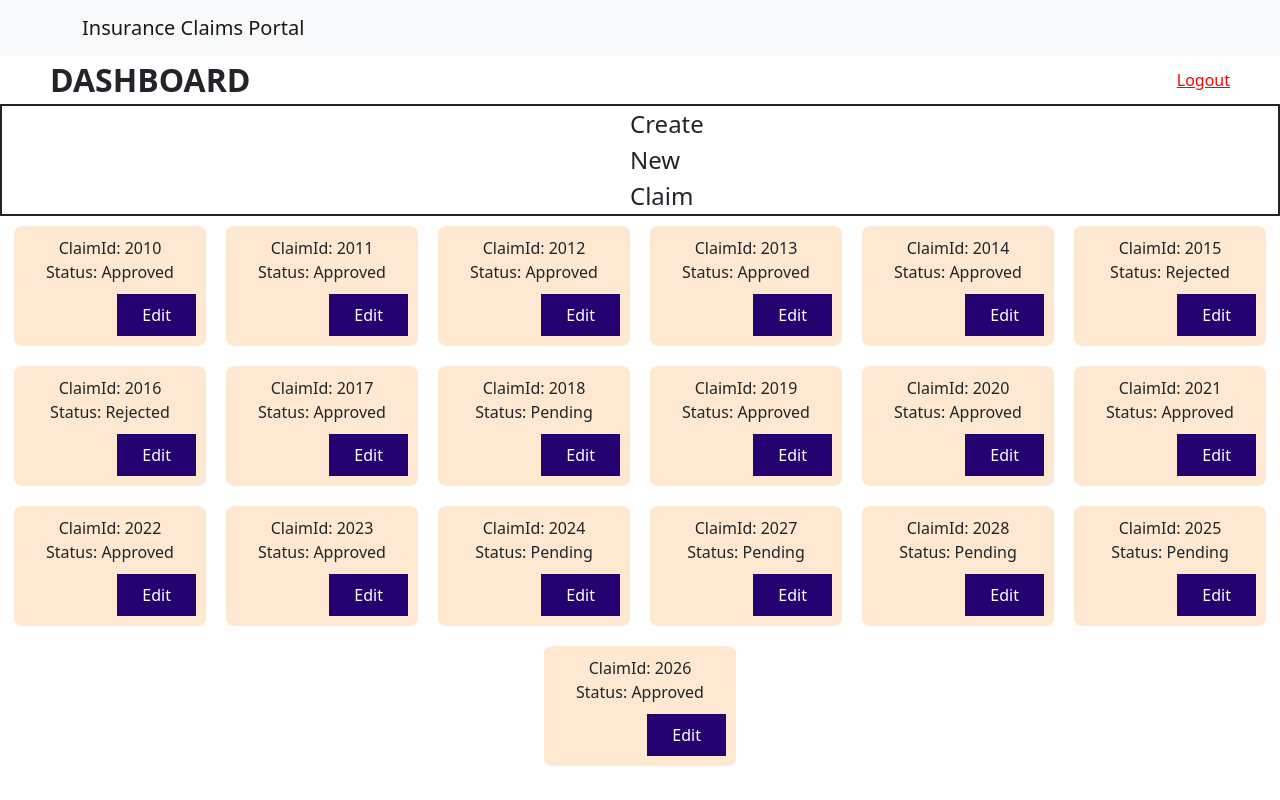
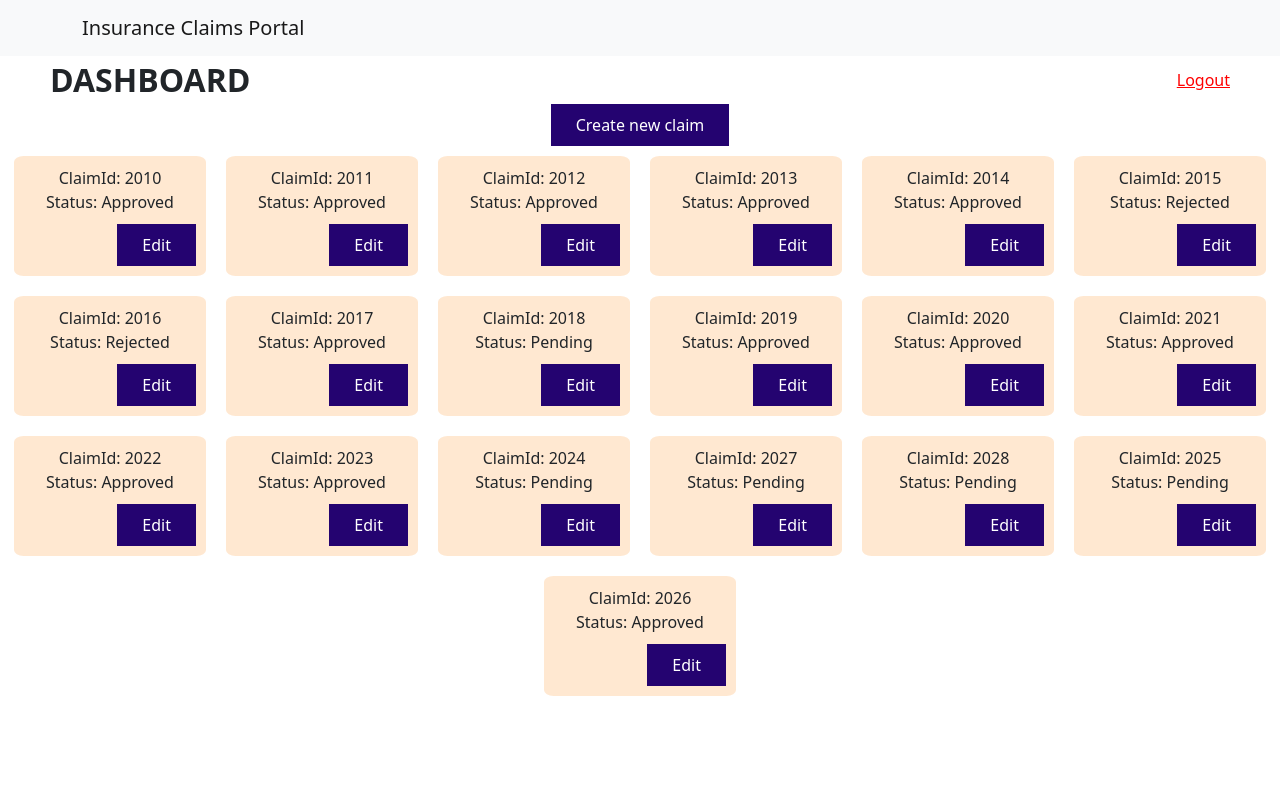
Before and after one commit to branyzp/DBS-TT, a React (Create React App) app in the folder frontend/: page /dashboard in a window 1280 px wide. Built offline with nearby package versions, Linux system fonts and the light colour scheme.

Commit message:
Working popup iteration

```diff
--- a/frontend/src/components/BasicForm.js
+++ b/frontend/src/components/BasicForm.js
@@ -47,7 +47,7 @@ const BasicForm = (props) => {
     reset: resetDate,
   } = useInput(isNotEmpty);
 
-  const { reset: resetPolicy } = useInput(isNotEmpty);
+  const {hasError: policyHasError, reset: resetPolicy } = useInput(isNotEmpty);
 
   let formIsValid = false;
 
--- a/frontend/src/components/dashboardPage.js
+++ b/frontend/src/components/dashboardPage.js
@@ -275,8 +275,8 @@ function DashboardPage() {
         </div>
 
         <div className='claimBtnContainer'>
-            <div className='newClaimBtn' onClick={()=>{setNewClaimTrigger(true)}}>Create New Claim</div>
-            {/* <button className='newClaimBtn' onClick={()=>{setNewClaimTrigger(true)}}>Create new claim</button> */}
+            {/* <div className='newClaimBtn' onClick={()=>{setNewClaimTrigger(true)}}>Create New Claim</div> */}
+            <button className='newClaimBtn' onClick={()=>{setNewClaimTrigger(true)}}>Create new claim</button>
         </div>
 
         <Popup trigger={newClaimTrigger}/>
--- a/frontend/src/css/DashboardPage.css
+++ b/frontend/src/css/DashboardPage.css
@@ -34,20 +34,19 @@
 
 }
 
-.newClaimBtn{
+/* .newClaimBtn{
 
 
     width: 20px;
     font-size: 24px;
     justify-content: center;
     align-items: center;
-}
-
+} */
 .claimBtnContainer{
     display: flex;
     justify-content: center;
     text-align: center;
-    border-width: 2px;
-    border-style: solid;
+    /* border-width: 2px;
+    border-style: solid; */
 
 }
```
